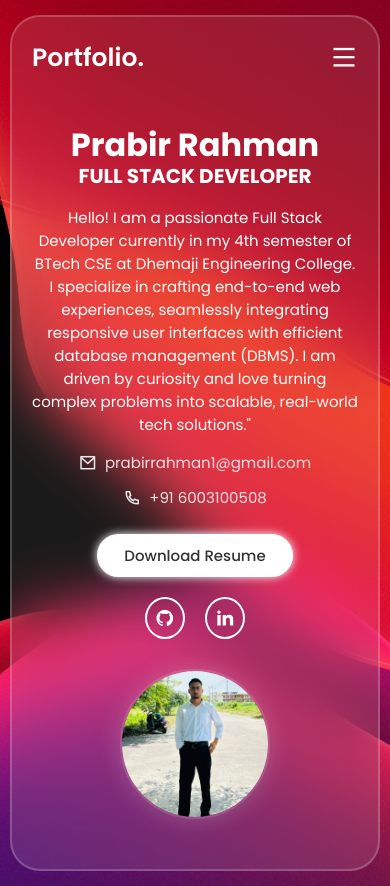
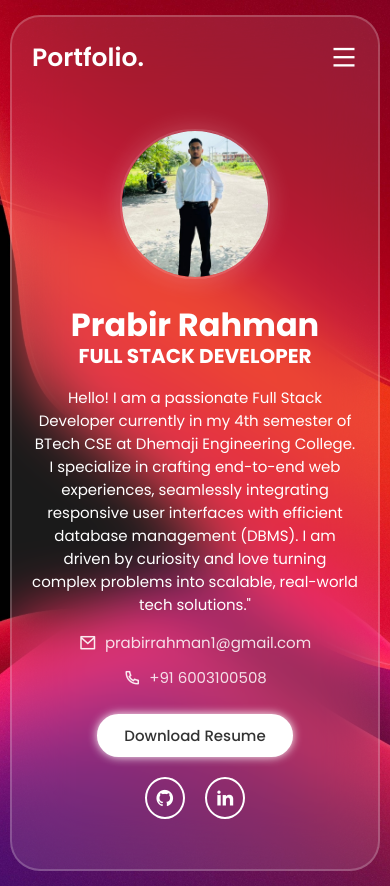
Before and after one commit to prabir791/My-Portfolio1, a website built with Vite: page index.html in a window 390 px wide. Built offline with nearby package versions, Linux system fonts and the light colour scheme.

Commit message:
fix: restore mobile layout flow with photo on top

```diff
--- a/style.css
+++ b/style.css
@@ -533,7 +533,7 @@ header{
     }
 
     .home {
-        flex-direction: column;
+        flex-direction: column-reverse;
         justify-content: center;
         padding: 30px 20px 50px;
         text-align: center;
```
